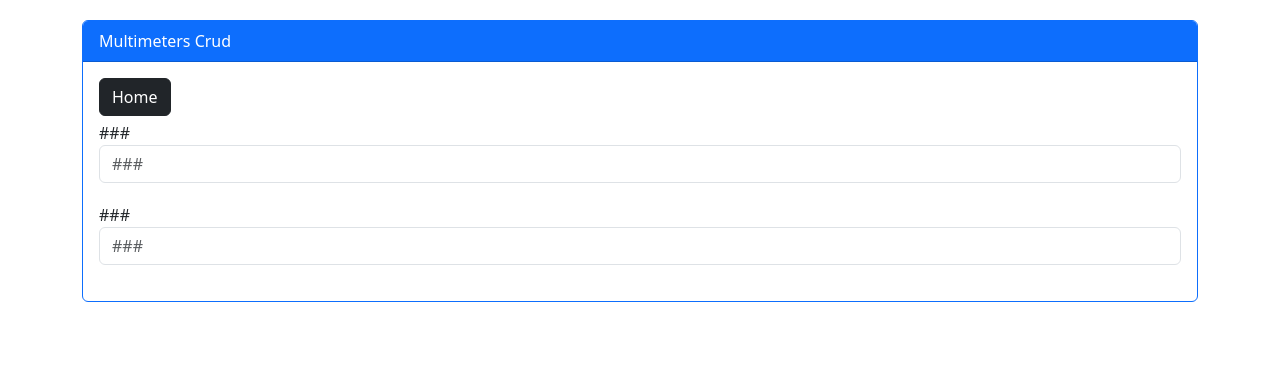
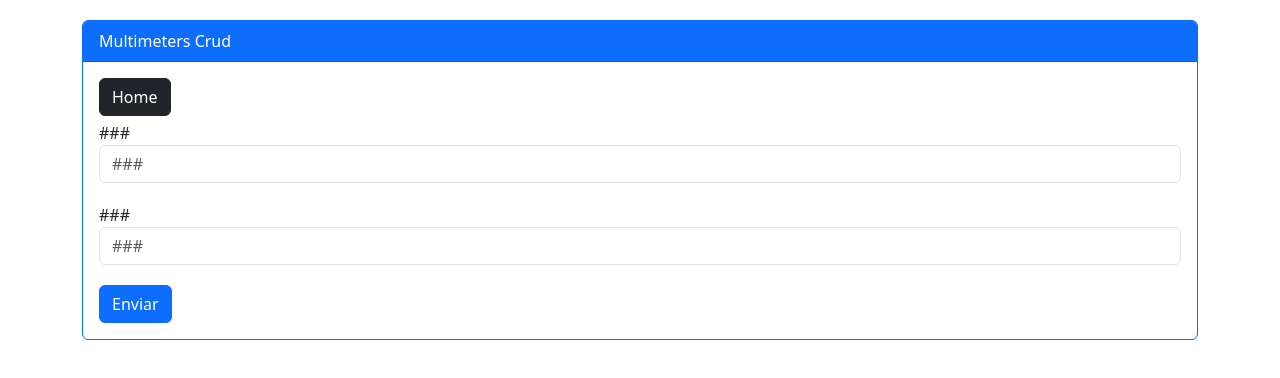
Before and after one commit to Adyson-Lima/foods_frontend, a React (Create React App) app: page /newupdate/0 in a window 1280 px wide. Shown: the top 378 px of the page. Built offline with nearby package versions, Linux system fonts and the light colour scheme.

Commit message:
23° commit - tdd tela NewUpdate: Existe botão enviar em NewUpdate? GREEN

```diff
--- a/src/pages/NewUpdate/index.js
+++ b/src/pages/NewUpdate/index.js
@@ -31,6 +31,9 @@
           placeholder="###"></input>
         </div>
 
+        <button data-testid="btnenviar" type="submit"
+        className="btn btn-primary">Enviar</button>
+
       </form>
 
       </div>
```
Also changed, not shown: 1 other file (tests, documents, lock files or other folders).
